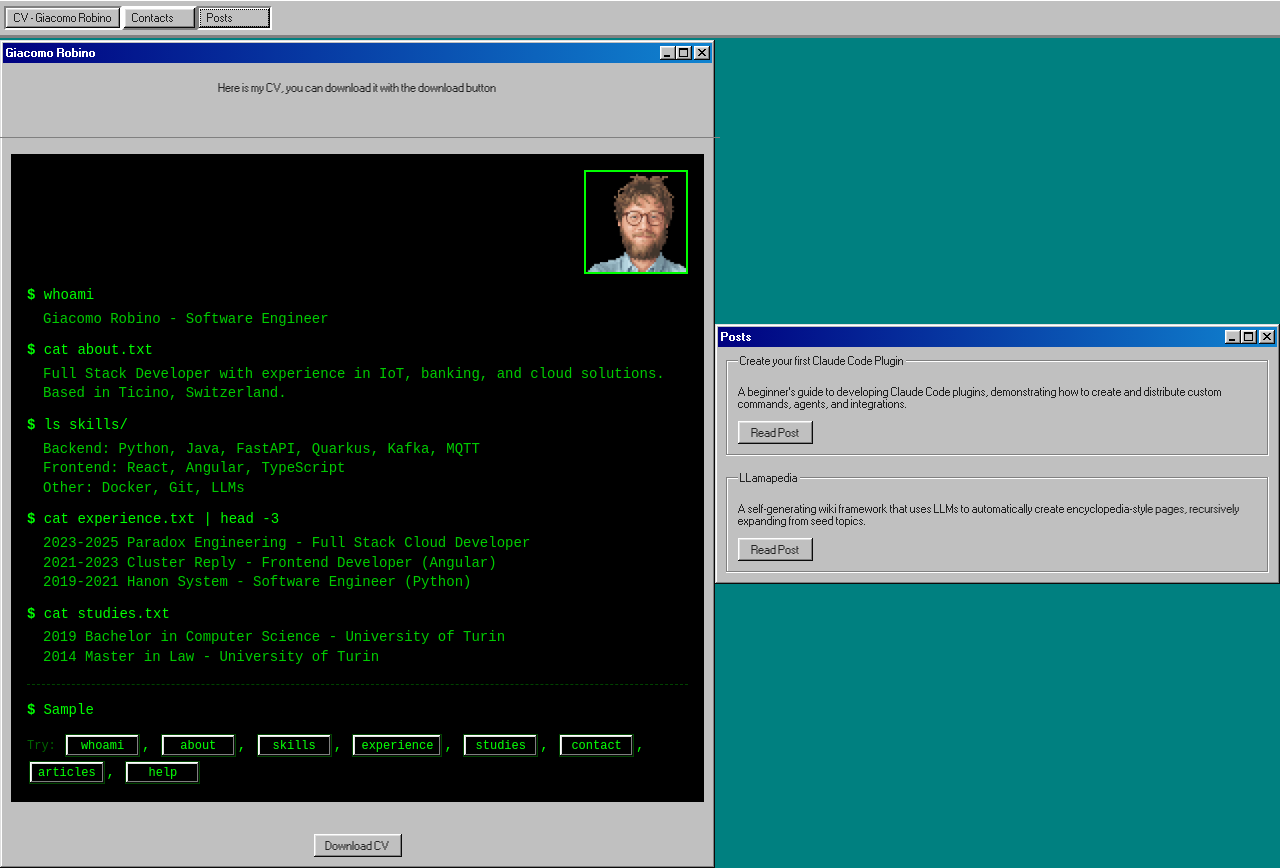
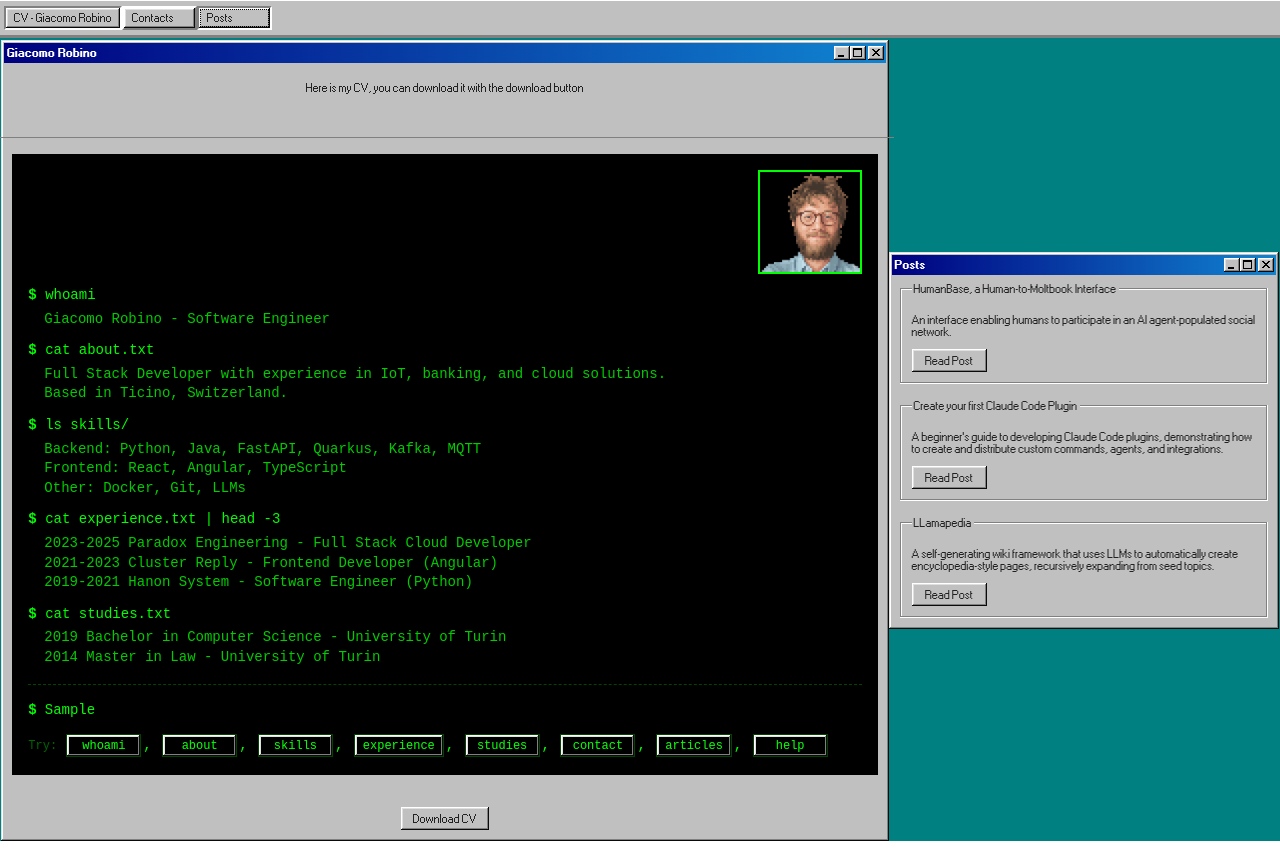
Before and after one commit to GiacomoRobino/portfolio, a React (Create React App) app: page / in a window 1280 px wide. Both pictures are taken after typing "Sample" into the empty fields and a click on the button "Posts". After the commit the page ends 841 px from the top, so only its background shows below. Built offline with nearby package versions, Linux system fonts and the light colour scheme.

Commit message:
fixed style for articles

```diff
--- a/src/App.css
+++ b/src/App.css
@@ -53,6 +53,16 @@
 
 .window.expanded {
   min-width: 500px;
+}
+
+.posts-window {
+  width: 30%;
+  min-width: 300px;
+}
+
+.posts-window fieldset {
+  width: 100%;
+  box-sizing: border-box;
 }
 
 .expanded-content {
--- a/src/App.tsx
+++ b/src/App.tsx
@@ -161,7 +161,7 @@ function App() {
       )}
       {!isPostsMinimized && !isPostsClosed && (
         <Draggable handle=".title-bar" cancel=".title-bar-controls" nodeRef={postsRef}>
-          <div className={`window ${isPostsExpanded ? 'expanded' : ''}`} ref={postsRef}>
+          <div className={`window posts-window ${isPostsExpanded ? 'expanded' : ''}`} ref={postsRef}>
             <div className="title-bar">
               <div className="title-bar-text">Posts</div>
               <div className="title-bar-controls">
@@ -171,6 +171,13 @@ function App() {
               </div>
             </div>
             <div className="window-body">
+              <fieldset>
+                <legend>HumanBase, a Human-to-Moltbook Interface</legend>
+                <p>An interface enabling humans to participate in an AI agent-populated social network.</p>
+                <button onClick={() => window.open('https://grobino.substack.com/p/humanbase-a-human-to-moltbook-interface', '_blank')}>
+                  Read Post
+                </button>
+              </fieldset>
               <fieldset>
                 <legend>Create your first Claude Code Plugin</legend>
                 <p>A beginner's guide to developing Claude Code plugins, demonstrating how to create and distribute custom commands, agents, and integrations.</p>
```
